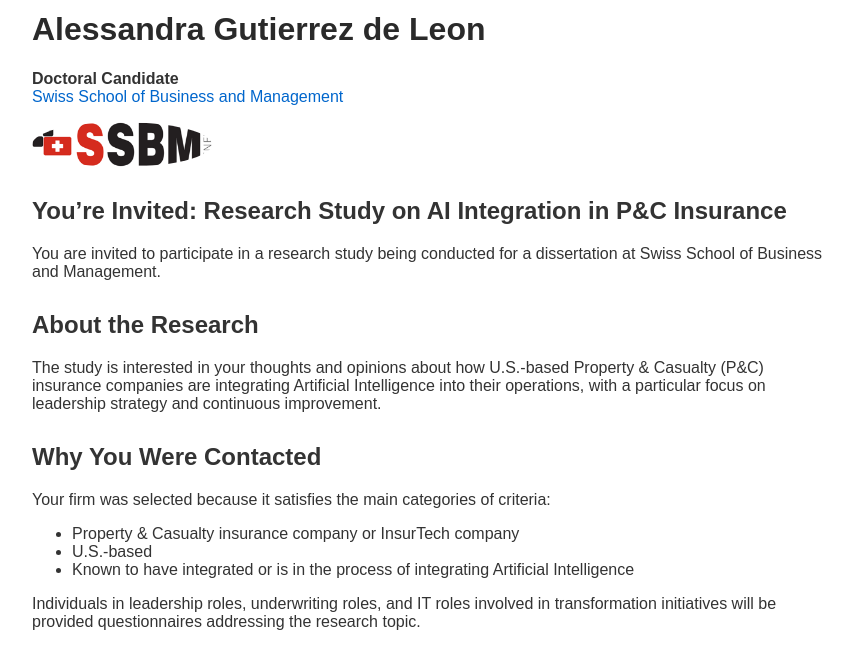
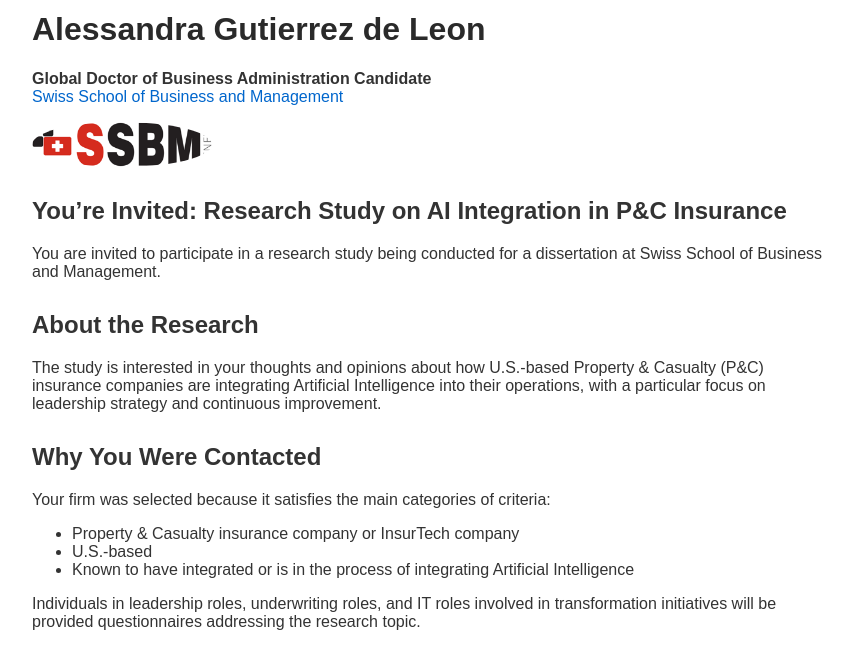
Before and after one commit to cafeologista/research, a plain HTML site: page index.html in a window 1280 px wide. Shown: the part 126-784 px from the top of the page, without its empty margins (208-1061 px from the left). Drawn offline with Linux system fonts and the light colour scheme.

Commit message:
Update index.html

```diff
--- a/index.html
+++ b/index.html
@@ -21,7 +21,7 @@
   <div class="container">
     <img src="photo_resized.jpg" alt="Alessandra Gutierrez de Leon">
     <h1>Alessandra Gutierrez de Leon</h1>
-    <p><strong>Doctoral Candidate</strong><br>
+    <p><strong>Global Doctor of Business Administration Candidate</strong><br>
     <a href="https://www.ssbm.ch/" target="_blank">Swiss School of Business and Management</a></p>
     <a href="https://www.linkedin.com/school/swiss-school-of-business-and-management/" target="_blank">
       <img src="SSBM_logo_resized.png" alt="SSBM Logo" class="ssbm-logo">
```
